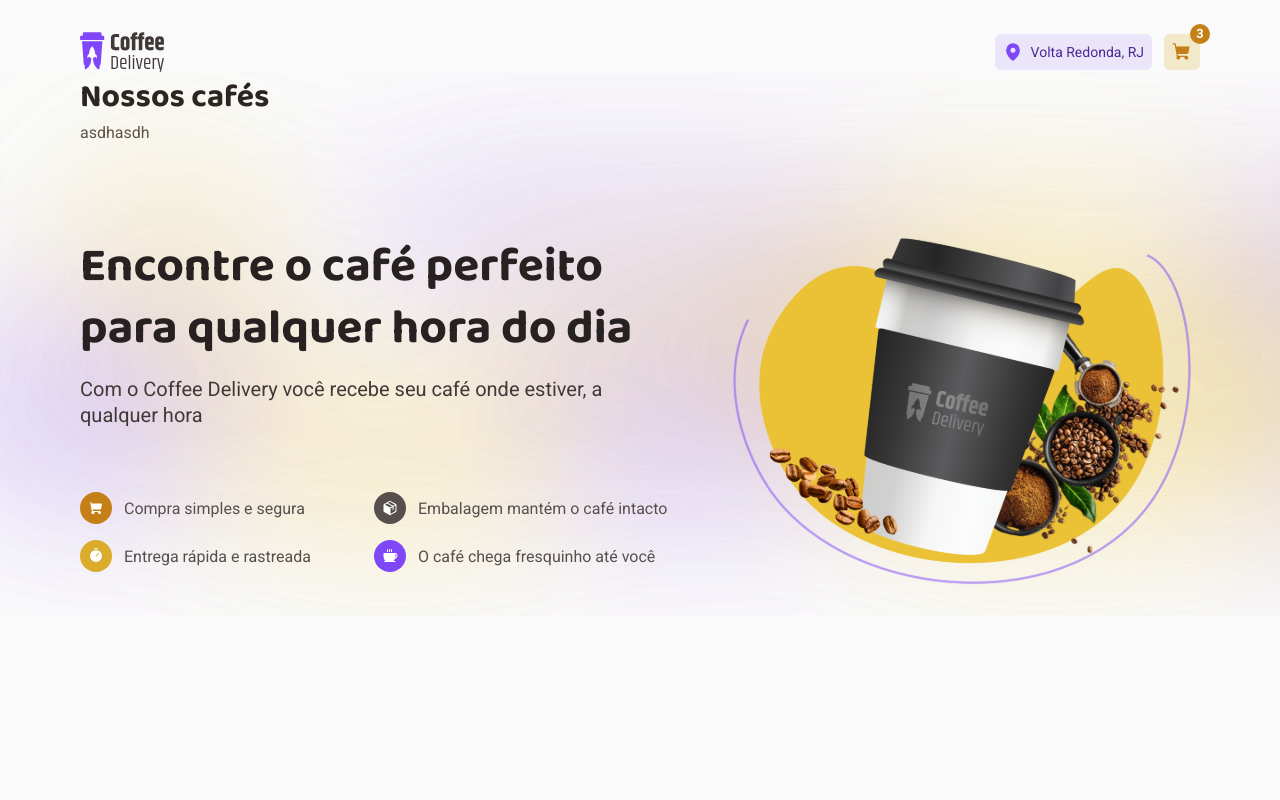
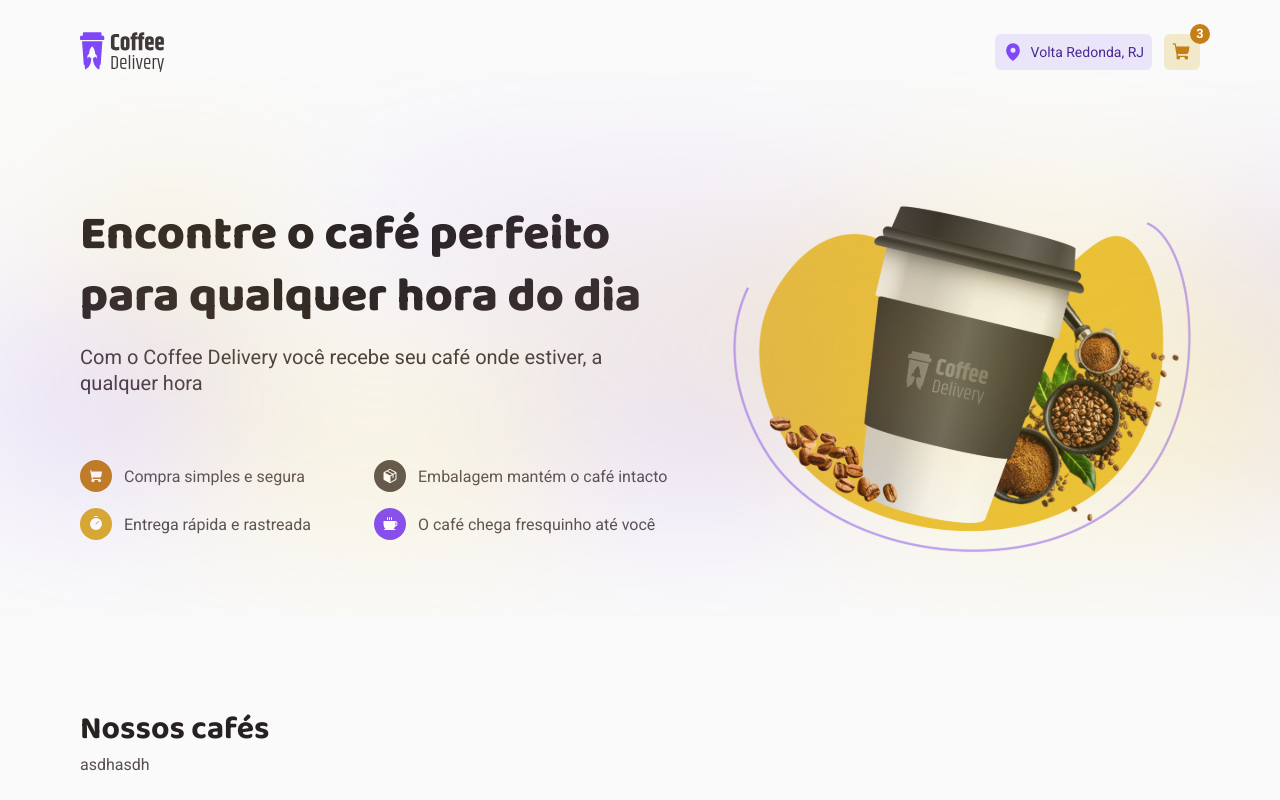
Before and after one commit to gabrielborel/coffee-delivery, a React (Vite) app: page / in a window 1280 px wide. Built offline with nearby package versions, Linux system fonts and the light colour scheme.

Commit message:
Some css fix

```diff
--- a/src/pages/Home/components/HeroBanner/index.tsx
+++ b/src/pages/Home/components/HeroBanner/index.tsx
@@ -4,7 +4,6 @@
 
 export const HeroBanner = () => {
   return (
-    <BlurBackground>
     <HeroContainer>
       <div>
         <strong>Encontre o café perfeito para qualquer hora do dia</strong>
@@ -31,6 +30,5 @@
 
       <img src={heroCoffeSVG} alt='' />
     </HeroContainer>
-    </BlurBackground>
   );
 };
--- a/src/pages/Home/components/HeroBanner/styles.ts
+++ b/src/pages/Home/components/HeroBanner/styles.ts
@@ -3,17 +3,18 @@
 export const BlurBackground = styled.section`
   height: 34rem;
   width: 100vw;
+  position: absolute;
+  left: 0;
   background-image: url('/src/assets/background.svg');
   background-repeat: no-repeat;
   background-size: cover;
-  position: fixed;
-  left: 0;
+  background-position: left;
 `;
 
 export const HeroContainer = styled.div`
   max-width: 74rem;
   margin: 0 auto;
-  padding: 10rem 2rem;
+  padding: 8rem 0rem;
   display: flex;
   gap: 3.5rem;
   align-items: center;
@@ -22,6 +23,7 @@
   > div {
     strong {
       font-family: 'Baloo 2', cursive;
+      font-weight: 800;
       color: ${(props) => props.theme['base-title']};
       font-size: 3rem;
       line-height: 1.3;
--- a/src/pages/Home/styles.ts
+++ b/src/pages/Home/styles.ts
@@ -2,6 +2,6 @@
 
 export const HomeContainer = styled.main`
   display: flex;
+  gap: 1rem;
   flex-direction: column;
-  gap: 2rem;
 `;
```
Lines whose indentation alone changed are shown as unchanged.
